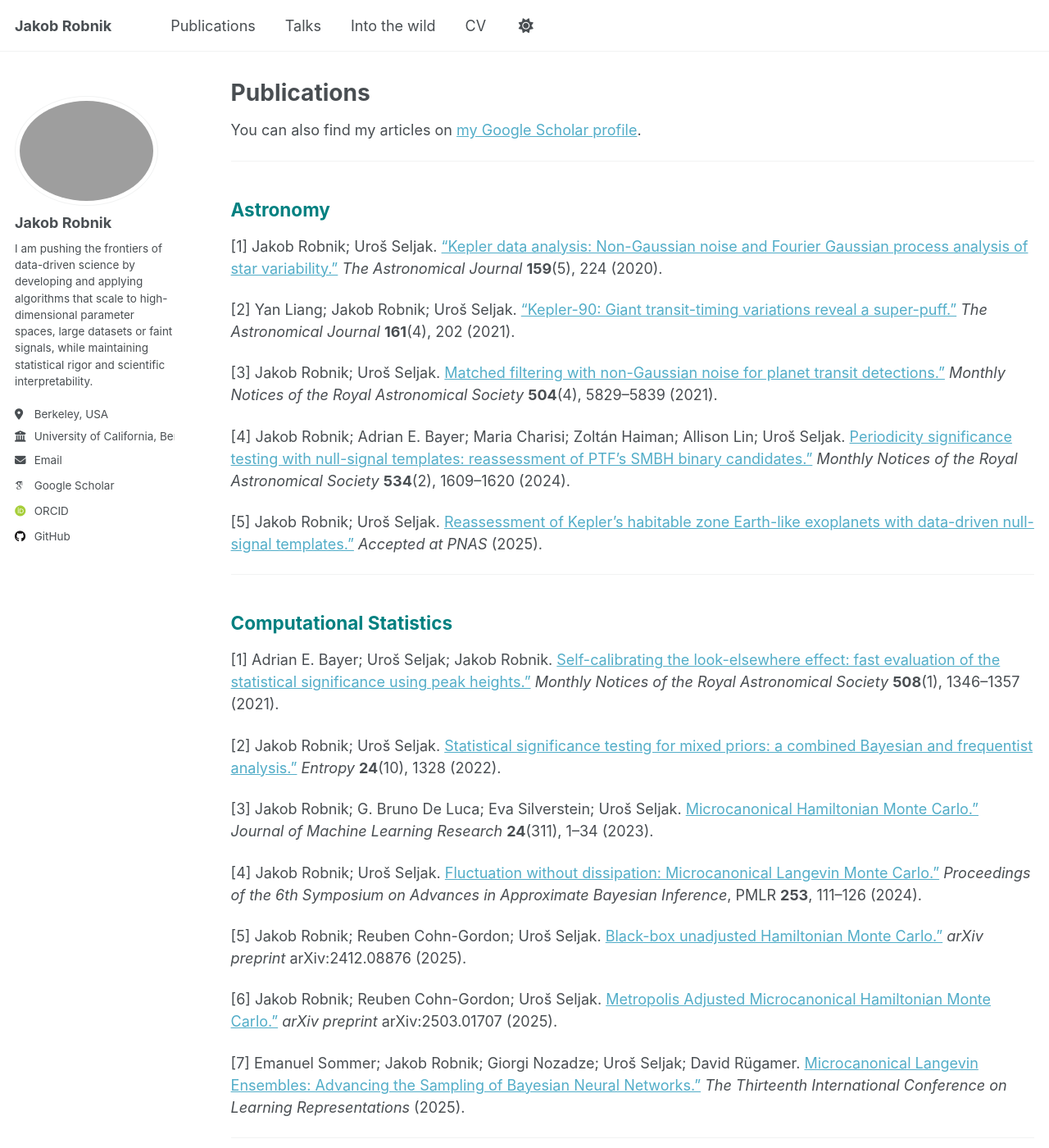
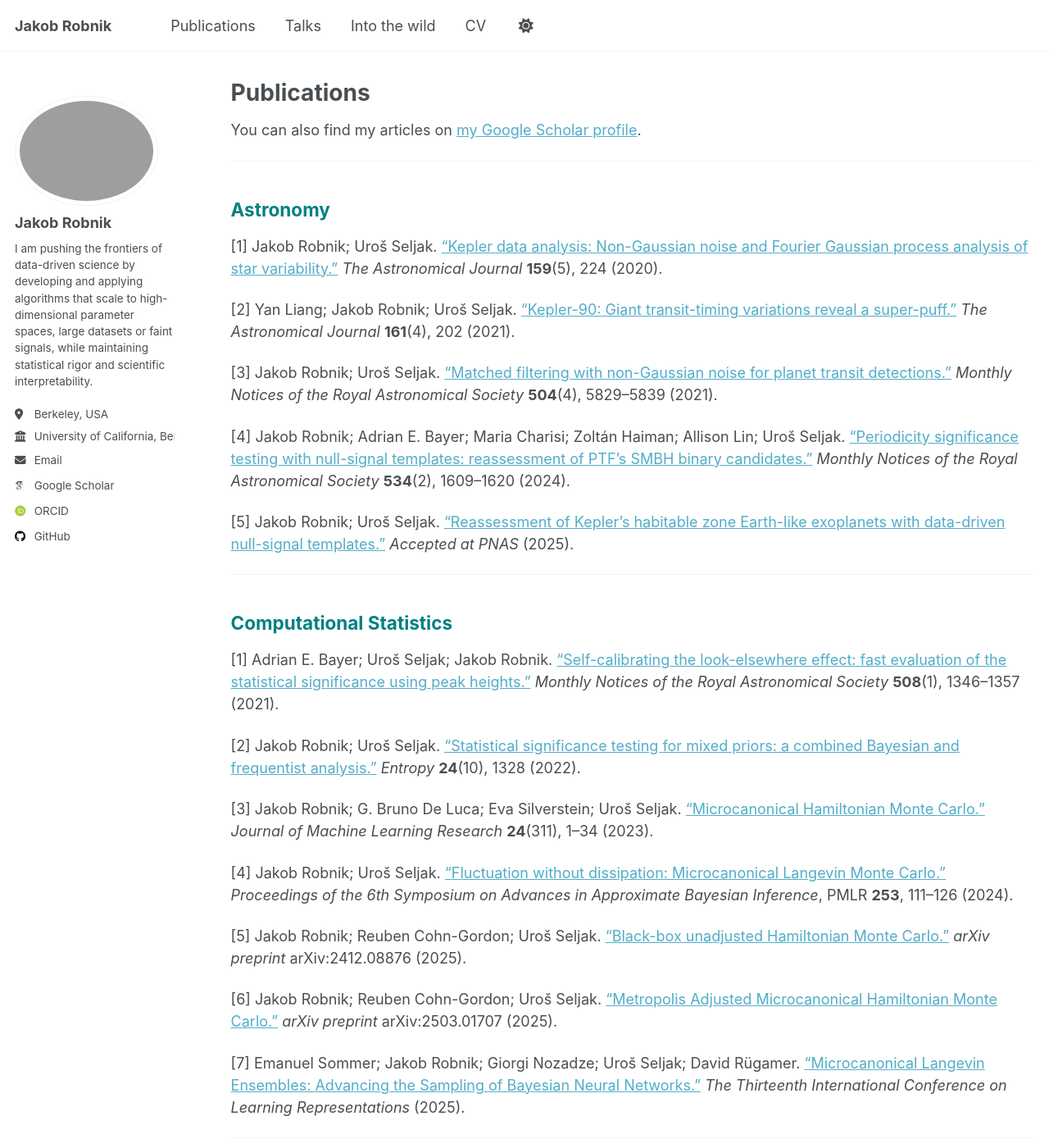
Before and after one commit to JakobRobnik/JakobRobnik.github.io, a Jekyll site: the page built from _pages/publications.md, in a window 1280 px wide and 1400 px high. Shown: the whole window at 82% size. Built offline with Jekyll 4.4.1, drawn with Linux system fonts in a browser that asks for light colours; some web fonts are replaced; a script that is not in the unit is left out; some of the changed text lies outside the part shown.

```diff
--- a/_pages/publications.md
+++ b/_pages/publications.md
@@ -18,30 +18,30 @@ You can also find my articles on [my Google Scholar profile](https://scholar.goo
 
 [2] Yan Liang; Jakob Robnik; Uroš Seljak. [“Kepler-90: Giant transit-timing variations reveal a super-puff.”](https://doi.org/10.3847/1538-3881/abe6a7) *The Astronomical Journal* **161**(4), 202 (2021).
 
-[3] Jakob Robnik; Uroš Seljak. [Matched filtering with non-Gaussian noise for planet transit detections.”](https://doi.org/10.1093/mnras/stab1178) *Monthly Notices of the Royal Astronomical Society* **504**(4), 5829–5839 (2021).
+[3] Jakob Robnik; Uroš Seljak. ["Matched filtering with non-Gaussian noise for planet transit detections.”](https://doi.org/10.1093/mnras/stab1178) *Monthly Notices of the Royal Astronomical Society* **504**(4), 5829–5839 (2021).
 
-[4] Jakob Robnik; Adrian E. Bayer; Maria Charisi; Zoltán Haiman; Allison Lin; Uroš Seljak. [Periodicity significance testing with null-signal templates: reassessment of PTF’s SMBH binary candidates.”](https://doi.org/10.1093/mnras/stae2220) *Monthly Notices of the Royal Astronomical Society* **534**(2), 1609–1620 (2024).
+[4] Jakob Robnik; Adrian E. Bayer; Maria Charisi; Zoltán Haiman; Allison Lin; Uroš Seljak. ["Periodicity significance testing with null-signal templates: reassessment of PTF’s SMBH binary candidates.”](https://doi.org/10.1093/mnras/stae2220) *Monthly Notices of the Royal Astronomical Society* **534**(2), 1609–1620 (2024).
 
-[5] Jakob Robnik; Uroš Seljak. [Reassessment of Kepler’s habitable zone Earth-like exoplanets with data-driven null-signal templates.”](https://arxiv.org/abs/2509.07409) *Accepted at PNAS* (2025).
+[5] Jakob Robnik; Uroš Seljak. ["Reassessment of Kepler’s habitable zone Earth-like exoplanets with data-driven null-signal templates.”](https://arxiv.org/abs/2509.07409) *Accepted at PNAS* (2025).
 
 ---
 
 ## Computational Statistics
 {: style="color: teal"}
 
-[1] Adrian E. Bayer; Uroš Seljak; Jakob Robnik. [Self-calibrating the look-elsewhere effect: fast evaluation of the statistical significance using peak heights.”](https://doi.org/10.1093/mnras/stab2331) *Monthly Notices of the Royal Astronomical Society* **508**(1), 1346–1357 (2021).
+[1] Adrian E. Bayer; Uroš Seljak; Jakob Robnik. ["Self-calibrating the look-elsewhere effect: fast evaluation of the statistical significance using peak heights.”](https://doi.org/10.1093/mnras/stab2331) *Monthly Notices of the Royal Astronomical Society* **508**(1), 1346–1357 (2021).
 
-[2] Jakob Robnik; Uroš Seljak. [Statistical significance testing for mixed priors: a combined Bayesian and frequentist analysis.”](https://doi.org/10.3390/e24101328) *Entropy* **24**(10), 1328 (2022).
+[2] Jakob Robnik; Uroš Seljak. ["Statistical significance testing for mixed priors: a combined Bayesian and frequentist analysis.”](https://doi.org/10.3390/e24101328) *Entropy* **24**(10), 1328 (2022).
 
-[3] Jakob Robnik; G. Bruno De Luca; Eva Silverstein; Uroš Seljak. [Microcanonical Hamiltonian Monte Carlo.”](https://www.jmlr.org/papers/v24/22-1450.html) *Journal of Machine Learning Research* **24**(311), 1–34 (2023).
+[3] Jakob Robnik; G. Bruno De Luca; Eva Silverstein; Uroš Seljak. ["Microcanonical Hamiltonian Monte Carlo.”](https://www.jmlr.org/papers/v24/22-1450.html) *Journal of Machine Learning Research* **24**(311), 1–34 (2023).
 
-[4] Jakob Robnik; Uroš Seljak. [Fluctuation without dissipation: Microcanonical Langevin Monte Carlo.”](https://proceedings.mlr.press/v253/robnik24a.html) *Proceedings of the 6th Symposium on Advances in Approximate Bayesian Inference*, PMLR **253**, 111–126 (2024).
+[4] Jakob Robnik; Uroš Seljak. ["Fluctuation without dissipation: Microcanonical Langevin Monte Carlo.”](https://proceedings.mlr.press/v253/robnik24a.html) *Proceedings of the 6th Symposium on Advances in Approximate Bayesian Inference*, PMLR **253**, 111–126 (2024).
 
-[5] Jakob Robnik; Reuben Cohn-Gordon; Uroš Seljak. [Black-box unadjusted Hamiltonian Monte Carlo.”](https://doi.org/10.48550/arXiv.2412.08876) *arXiv preprint* arXiv:2412.08876 (2025).
+[5] Jakob Robnik; Reuben Cohn-Gordon; Uroš Seljak. ["Black-box unadjusted Hamiltonian Monte Carlo.”](https://doi.org/10.48550/arXiv.2412.08876) *arXiv preprint* arXiv:2412.08876 (2025).
 
-[6] Jakob Robnik; Reuben Cohn-Gordon; Uroš Seljak. [Metropolis Adjusted Microcanonical Hamiltonian Monte Carlo.”](https://doi.org/10.48550/arXiv.2503.01707) *arXiv preprint* arXiv:2503.01707 (2025).
+[6] Jakob Robnik; Reuben Cohn-Gordon; Uroš Seljak. ["Metropolis Adjusted Microcanonical Hamiltonian Monte Carlo.”](https://doi.org/10.48550/arXiv.2503.01707) *arXiv preprint* arXiv:2503.01707 (2025).
 
-[7] Emanuel Sommer; Jakob Robnik; Giorgi Nozadze; Uroš Seljak; David Rügamer. [Microcanonical Langevin Ensembles: Advancing the Sampling of Bayesian Neural Networks.”](https://openreview.net/forum?id=QMtrW8Ej98) *The Thirteenth International Conference on Learning Representations* (2025).
+[7] Emanuel Sommer; Jakob Robnik; Giorgi Nozadze; Uroš Seljak; David Rügamer. ["Microcanonical Langevin Ensembles: Advancing the Sampling of Bayesian Neural Networks.”](https://openreview.net/forum?id=QMtrW8Ej98) *The Thirteenth International Conference on Learning Representations* (2025).
 
 ---
 
@@ -50,6 +50,6 @@ You can also find my articles on [my Google Scholar profile](https://scholar.goo
 
 *In these papers I am the leading author; following field standards, authors are listed alphabetically.*
 
-[1] Robert Brandenberger; Lavinia Heisenberg; Jakob Robnik. [Non-singular black holes with a zero-shear S-brane.”](https://doi.org/10.1007/JHEP05(2021)090) *Journal of High Energy Physics* **2021**(5), 090 (2021).
+[1] Robert Brandenberger; Lavinia Heisenberg; Jakob Robnik. ["Non-singular black holes with a zero-shear S-brane.”](https://doi.org/10.1007/JHEP05(2021)090) *Journal of High Energy Physics* **2021**(5), 090 (2021).
 
-[2] Robert Brandenberger; Lavinia Heisenberg; Jakob Robnik. [Through a black hole into a new universe.”](https://doi.org/10.1142/S0218271821420013) *International Journal of Modern Physics D* **30**(14), 2142001 (2021).
+[2] Robert Brandenberger; Lavinia Heisenberg; Jakob Robnik. ["Through a black hole into a new universe.”](https://doi.org/10.1142/S0218271821420013) *International Journal of Modern Physics D* **30**(14), 2142001 (2021).
```
